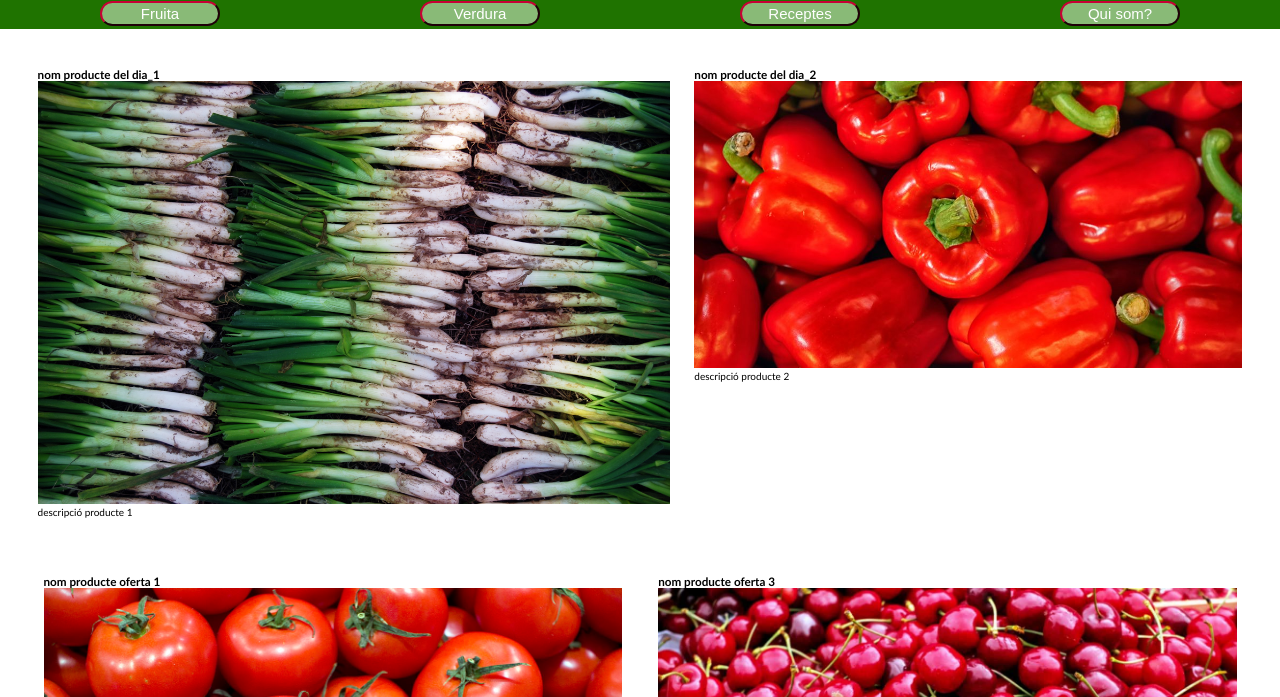
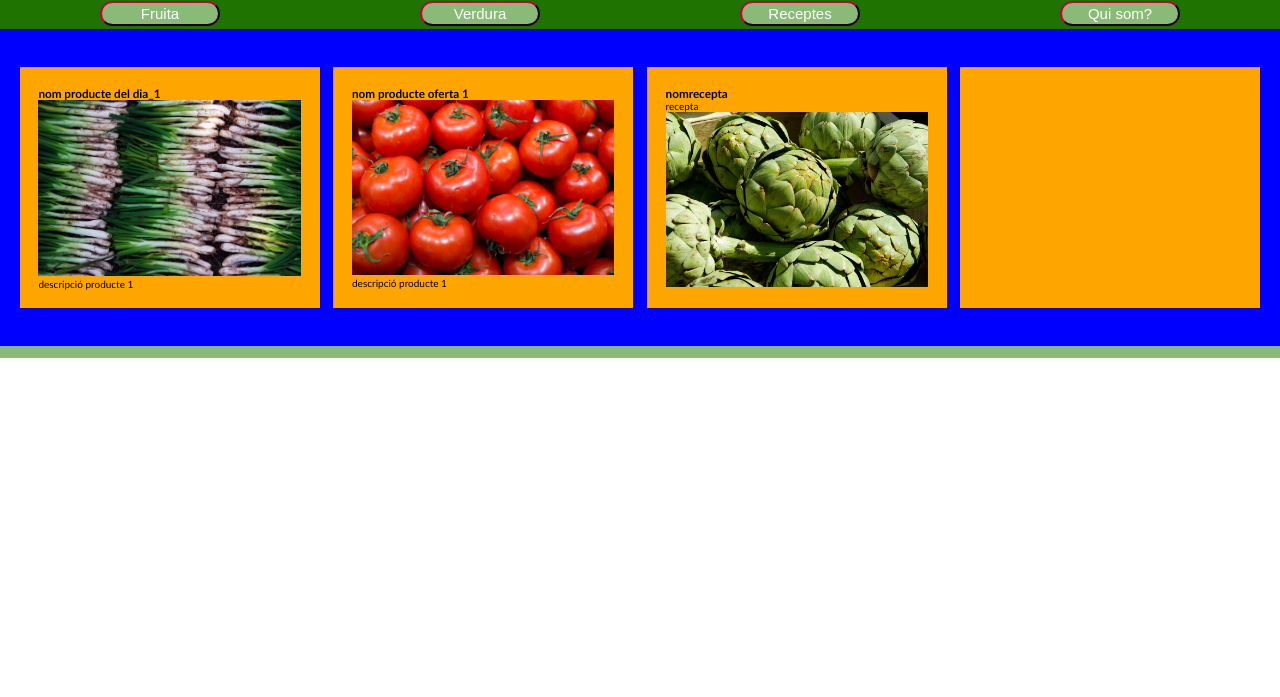
Before and after one commit to albertvallsbe/Daw_NC_Html_M9_UF1, a plain HTML site: page index.html in a window 1280 px wide. Shown: the part 103-800 px from the top of the page. Drawn offline with Linux system fonts and the light colour scheme.

Commit message:
09/05/22

```diff
--- a/css/desktop.css
+++ b/css/desktop.css
@@ -15,12 +15,22 @@
   vertical-align: middle;
 }
 
+/* Secció Main */
+
+/* Nova Versió */
+.product-cards--container {
+  display: flex;
+  flex-wrap: wrap;
+  width: 100%;
+  margin: 0% auto;
+}
+/*
 .oferta-dia {
   display: flex;
-  flex-wrap: nowrap;
+  flex-wrap: wrap;
 }
 
 .oferta-semana {
   display: flex;
-  flex-wrap: nowrap;
-}
+  flex-wrap: wrap;
+}*/
--- a/css/mobile.css
+++ b/css/mobile.css
@@ -4,6 +4,7 @@
   --dark-green: #1F7300;
   --dark-red: #73001F;
   --light-red: #FA5252;
+  --proves: orange;
 }
 
 * {
@@ -68,31 +69,59 @@ footer {
   font-size: 1.5rem;
   padding: 0.6% 3%;
 }
-
+/*
 main {
   width: 100%;
   height: auto;
   background-color: var(--white);
 }
-
+*/
+/*
 main div{
   padding: 1%;
 }
+*/
+/* ---------------- */
+/* Nova versió */
+.main-product-detail {
+  position: relative;
+  width: 100%;
+  min-width: 250px;
+  height: auto;
+  padding: 1.5% 1%;
+  /* temporal */
+  background-color: blue;
+}
 
+.product-detail--card {
+  width: 95%;
+  min-width: 250px;
+  max-width: 300px;
+  min-height: 150px;
+  margin: 1.5% auto;
+  padding: 1.5%;
+  /* temporal */
+  background-color: var(--proves);
+}
+
+/* ----------------- */
+/*
 .oferta-dia {
   display: flex;
   flex-wrap: wrap;
 }
-
-.oferta-semana {
+*/
+/*
+.oferta-setmana {
   display: flex;
   flex-wrap: wrap;
 }
-
+*/
+/*
 .recepta-temp{
   display: flex;
 }
-
+*/
 .images {
   width: 100%;
 }
--- a/index.html
+++ b/index.html
@@ -27,34 +27,34 @@
         </div>
     </header>
     <main>
-        <div class="ofertas">
-            <div class="oferta-dia">
+        <section class="main-product-detail">
+            <section class="product-cards--container">
+                <article class="product-detail--card">
                     <div class="of-dia1">
                         <h3>nom producte del dia_1</h3>
                         <img class="images" src="images/calcots.jpg" alt="">
                         <p>descripció producte 1</p>
                     </div>
+                    <!-- temporal
                     <div class="of-dia2">
                         <h3>nom producte del dia_2</h3>
                         <img class="images" src="images/pebrot.jpg" alt="">
                         <p>descripció producte 2</p>
                     </div>
-            </div>
-
-            <div class="oferta-semana">
-                <div class="of-sem-1_2">
+                -->
+                </article>
+                <article class="product-detail--card">
                     <div class="ofs1">
                         <h3>nom producte oferta 1</h3>
                         <img class="images" src="images/tomaquet.jpg" alt="">
                         <p>descripció producte 1</p>
                     </div>
+                    <!-- temporal
                     <div class="ofs2">
                         <h3>nom producte oferta 2</h3>
                         <img class="images" src="images/pera.jpg" alt="">
                         <p>descripció producte 2</p>
                     </div>
-                </div>
-                <div class="of-sem-3_4">
                     <div class="ofs3">
                         <h3>nom producte oferta 3</h3>
                         <img class="images" src="images/cirera.jpg" alt="">
@@ -65,26 +65,33 @@
                         <img class="images" src="images/carxofa.jpg" alt="">
                         <p>descripció producte 4</p>
                     </div>
-                </div>
-            </div>
-        </div>
-        <div class="recepta-temp">
+                -->
+                </article>
+                <article class="product-detail--card">
+                    <div >
                         <div class="recepta">
                             <h3>nomrecepta</h3>
-
                             <p>recepta</p>
                         </div>
                         <div>
                             <img class="images" src="images/imagenreceta.jpg" alt="">
                         </div>
-
-            <div class="calendari-fruita">
+                    </div>
+                </article>
+                <article class="product-detail--card">
+                    <div >
                         <input type="checkbox" id="zoomCheck">
                         <label for="zoomCheck">
-                    <img src="images/calendari-fruita-verdura.jpg" alt="Calendari fruites i verdures de temporada">
+                            <!-- temporal
+                            <img src="images/calendari-fruita-verdura.jpg"
+                                alt="Calendari fruites i verdures de temporada">
+                            -->
                         </label>
                     </div>
-        </div>
+                </article>
+            </section>
+        </section>
+
     </main>
     <footer class="footer">
         <img class="img-rs" src="rs1.png" alt="">
```
Lines whose indentation alone changed are shown as unchanged.
